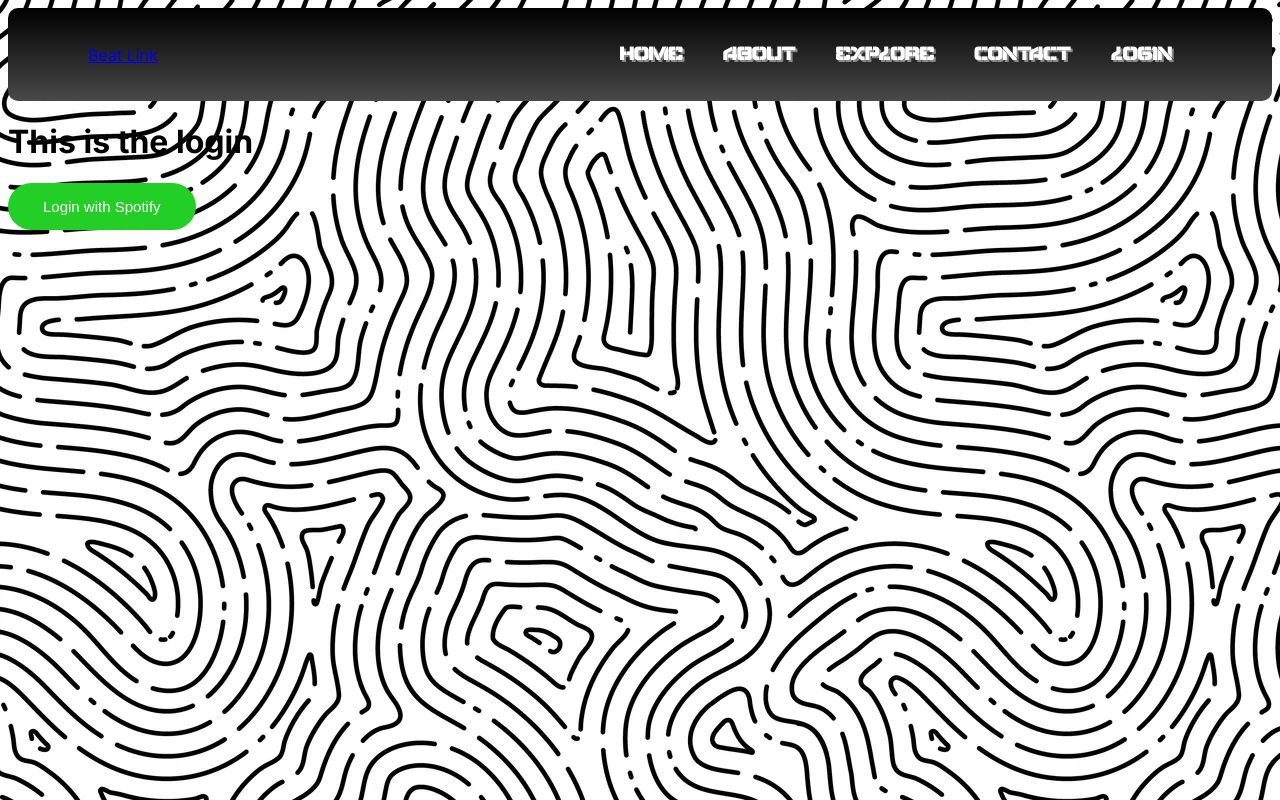
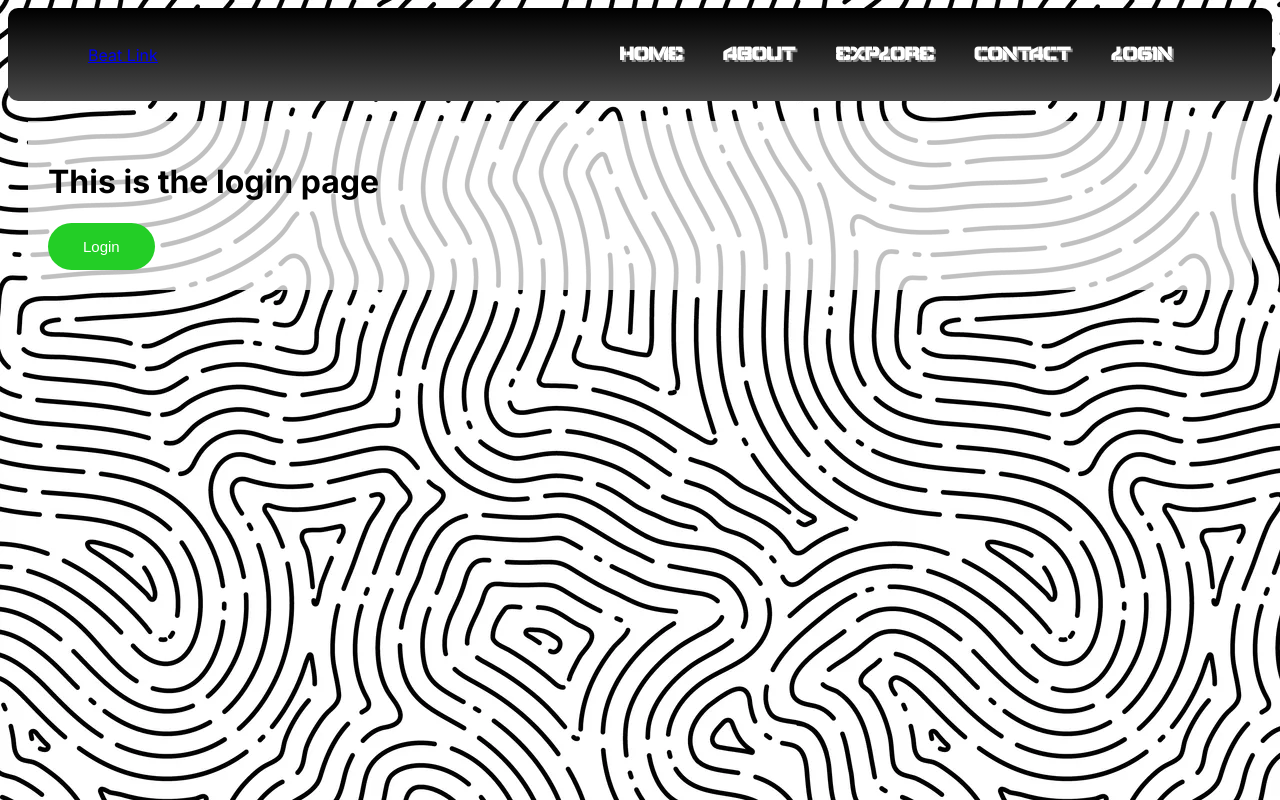
Before and after one commit to keyprocedure/social-playlist-network, a Next.js app in the folder application/beatlink/: page /login in a window 1280 px wide. Built offline with nearby package versions, Linux system fonts and the light colour scheme.

Commit message:
Added page margins

```diff
--- a/application/beatlink/src/app/login/page.js
+++ b/application/beatlink/src/app/login/page.js
@@ -6,12 +6,14 @@ export default function Login() {
 
   return (
     <>
-    <Navbar/>
-    <h1>This is the login</h1>
-    <button>Login with Spotify</button>
+      <Navbar />
+      <div style={{ margin: "20px", backgroundColor: "rgba(255, 255, 255, .75)", padding: "20px" }}>
+        <h1>This is the login page</h1>
+        <button>Login</button>
+        {/* Add your other content here */}
+      </div>
     </>
-
-  )
+  );
 
 
 
```
Also changed, not shown: application/beatlink/src/app/page.js (+8 -5 lines).
